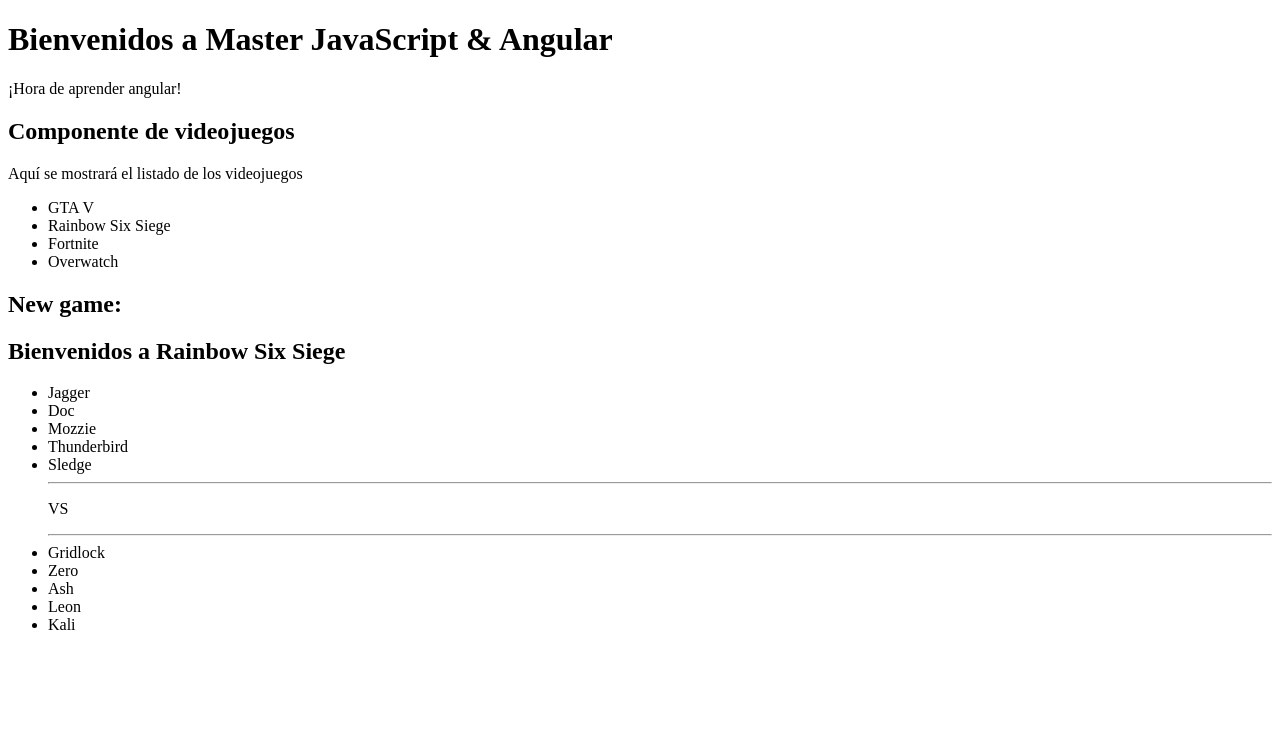
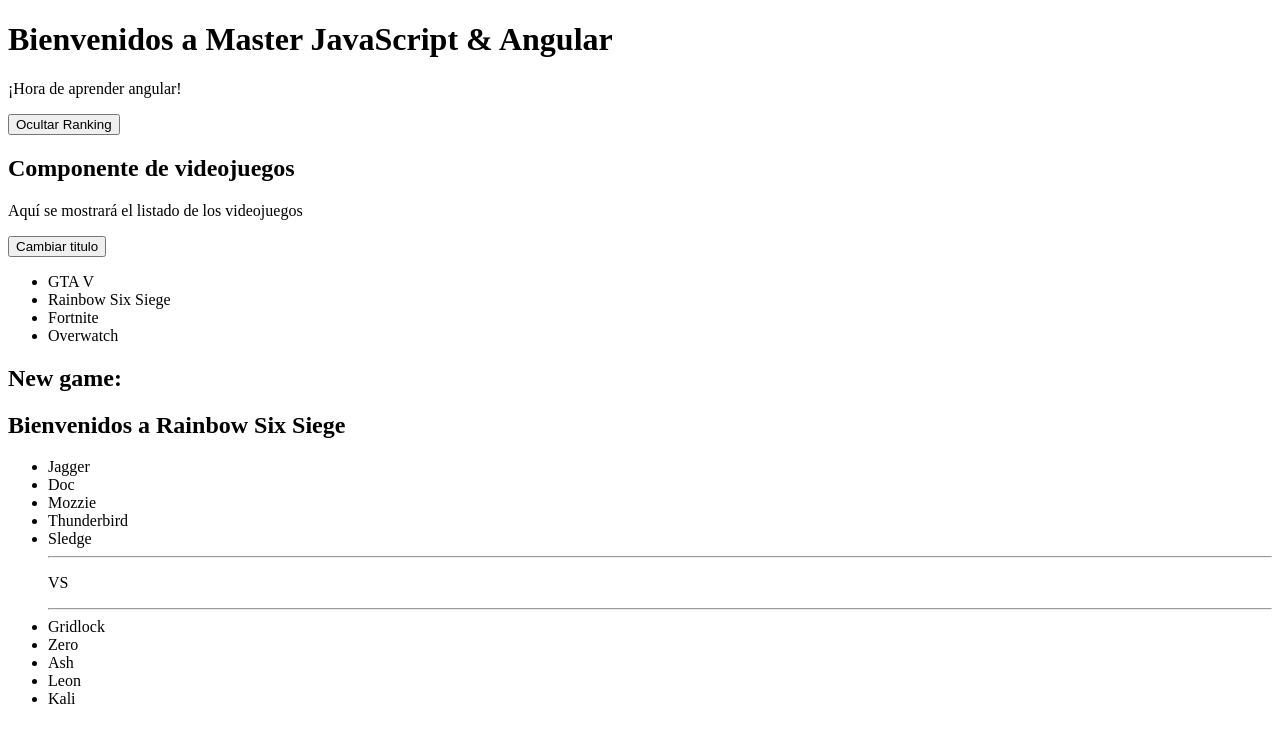
Before and after one commit to Juandieruiz/Master-JavaScript, an Angular app in the folder angular-learning/: page / in a window 1280 px wide. Shown: the top 742 px of the page. Built offline with nearby package versions, Linux system fonts and the light colour scheme.

Commit message:
hooks angular/eventos ciclo de vida

```diff
--- a/angular-learning/src/app/app.component.html
+++ b/angular-learning/src/app/app.component.html
@@ -4,6 +4,11 @@
 <p>¡Hora de aprender angular!</p>
 </div>
 
+<button (click)="Ranking(false)" *ngIf="mostrarVideojuegos">Ocultar Ranking</button>
+<button (click)="Ranking(true)" *ngIf="!mostrarVideojuegos">Mostrar Ranking</button>
+
+
 <div id="videojuego">
-    <app-videojuego></app-videojuego>
+    <!-- Probando Hook de ngOnDestroy -->
+    <app-videojuego *ngIf="mostrarVideojuegos"></app-videojuego>
 </div>
--- a/angular-learning/src/app/app.component.ts
+++ b/angular-learning/src/app/app.component.ts
@@ -7,4 +7,11 @@
 })
 export class AppComponent {
   public title = 'Master JavaScript & Angular';
+  public mostrarVideojuegos: boolean = true;
+
+  Ranking(value: any) {
+    this.mostrarVideojuegos = value;
+  }
+
+
 }
--- a/angular-learning/src/app/components/videojuego/videojuego.component.html
+++ b/angular-learning/src/app/components/videojuego/videojuego.component.html
@@ -1,5 +1,8 @@
 <h2>{{titulo}}</h2>
 <p>{{listado}}</p>
+
+<button (click)="cambiarTitulo()">Cambiar titulo</button>
+
 <ul>
     <li>GTA V</li>
     <li>Rainbow Six Siege</li>
--- a/angular-learning/src/app/components/videojuego/videojuego.component.ts
+++ b/angular-learning/src/app/components/videojuego/videojuego.component.ts
@@ -1,21 +1,36 @@
-import { Component, OnInit } from '@angular/core';
+import { Component, OnInit, DoCheck, OnDestroy } from '@angular/core';
 
 @Component({
   selector: 'app-videojuego',
   templateUrl: './videojuego.component.html',
   styleUrls: ['./videojuego.component.css']
 })
-export class VideojuegoComponent implements OnInit {
+export class VideojuegoComponent implements OnInit, DoCheck, OnDestroy {
   public titulo: string;
   public listado:string;
 
   constructor() {
     this.titulo = 'Componente de videojuegos';
     this.listado = 'Aquí se mostrará el listado de los videojuegos';
-    console.log('VideojuegoComponent loading...');
+    // Se ejecuta antes de que se cargue el componente
+    console.log('Constructor EJECUTADO...');
   }
 
   ngOnInit(): void {
+    // Se ejecuta después de que se cargue el componente
+    console.log("onInit EJECUTADO...");
   }
 
+  ngDoCheck(): void {
+    // Se ejecuta cada vez que se detecta un cambio en el componente
+    console.log("DoCheck EJECUTADO...");
+  }
+  ngOnDestroy(): void {
+    // Se ejecuta antes de que el componente sea eliminado
+      console.log("OnDestroy EJECUTADO...");
+  }
+
+  cambiarTitulo() {
+    this.titulo = 'Nuevo titulo del componente';
+  }
 }
```
